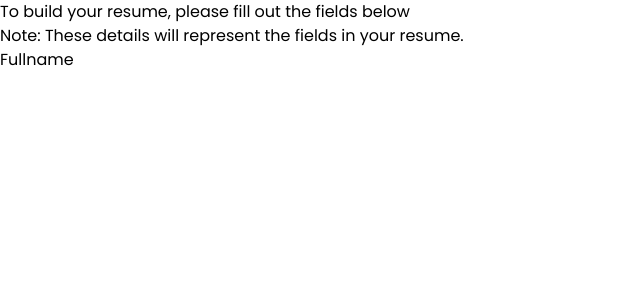
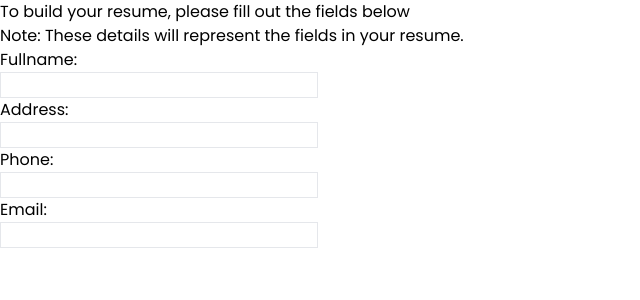
Before and after one commit to belemaaa/BuildMyResume, a React (Create React App) app: page /details_1 in a window 1280 px wide. Shown: the top 300 px of the page, without its empty margins (0-640 px from the left). Built offline with nearby package versions, Linux system fonts and the light colour scheme.

Commit message:
details1 form

```diff
--- a/src/components/DetailsHeader.jsx
+++ b/src/components/DetailsHeader.jsx
@@ -5,6 +5,11 @@ const DetailsHeader = () => {
     const [address, setAddress] = useState('')
     const [phone, setPhone] = useState('')
     const [email, setEmail] = useState('')
+
+    const [details1Array, setDetails1Array] = useState([]);
+    const handleFormSubmit = (formData) => {
+        setDetails1Array([...details1Array, formData]);
+    };
   return (
     <div>
         <div className='details-div'>
@@ -12,16 +17,47 @@ const DetailsHeader = () => {
             <p>Note: These details will represent the fields in your resume.</p>
         </div>
 
-        <form method='POST'>
-            <label>Fullname</label> <br/>
+        <form method='POST' onSubmit={handleFormSubmit}>
+            <label>Fullname:</label> <br/>
             <input
-                className='details-input-box'
+                className='details-input-box border'
                 type='text'
                 maxLength={100}
+                onChange={(e) => setFullname(e.target.value)}
+                required
+            />
+            <br/>
+
+            <label>Address:</label><br/>
+            <input
+                type='text'
+                className='details-input-box border'
+                maxLength={250}
+                onChange={(e) => setAddress(e.target.value)}
+                required
+            />
+            <br/>
+
+            <label>Phone:</label><br/>
+            <input
+                type='phone'
+                className='details-input-box border'
+                onChange={(e) => setPhone(e.target.value)}
+                required
+            />
+            <br/>
+
+            <label>Email:</label><br/>
+            <input
+                type='email'
+                className='details-input-box border'
+                maxLength={250}
+                onChange={(e) => setEmail(e.target.value)}
                 required
             />
 
         </form>
+
     </div>
   )
 }
```
